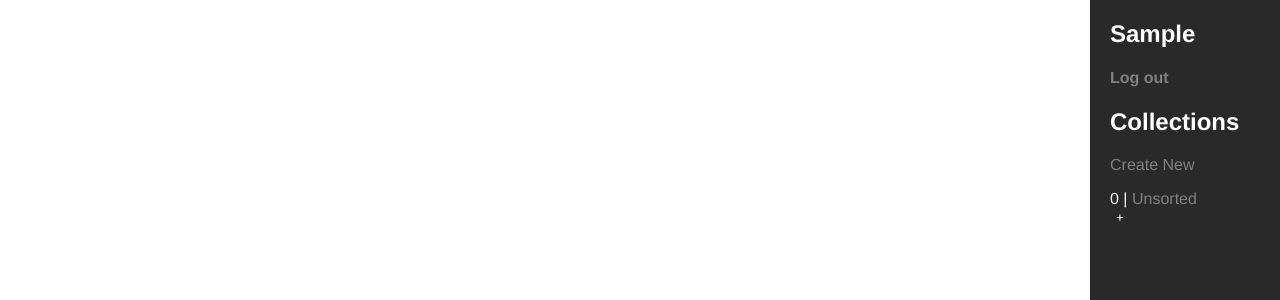
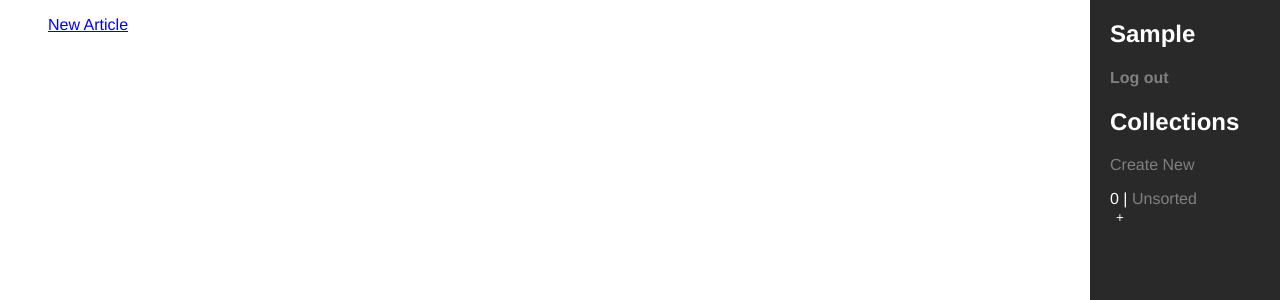
Before and after one commit to mandyyeung/parascope2, a Rails app: page /collections/1 in a window 1280 px wide. Shown: the top 300 px of the page. Run offline with Rails 7, Linux system fonts and the light colour scheme; the visitor is signed in with stand-in values (Sample User, id 1); data comes from the database, SQL or seed files in the repository; data that the repository does not hold is empty; style sheets or scripts are compiled from the project's sources; some libraries are stand-ins or nearby versions.

Commit message:
fixed collection show page

```diff
--- a/app/views/collections/show.html.erb
+++ b/app/views/collections/show.html.erb
@@ -12,7 +12,7 @@
         <%= button_to '+', article_upvote_path(@collection, article) %>
         <%= button_to '-', article_downvote_path(@collection, article) %>
         <% end %></li>
-  <% end %>
-<%= link_to 'New Article', new_collection_article_path(@collection) %>
+    <% end %>
 	<% end %>
+  <%= link_to 'New Article', new_collection_article_path(@collection) %>
 </ul>
```
